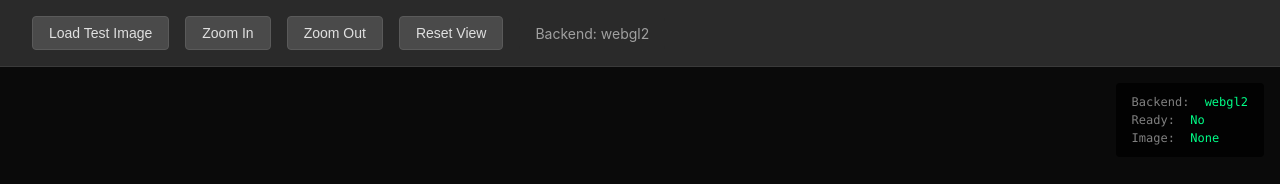
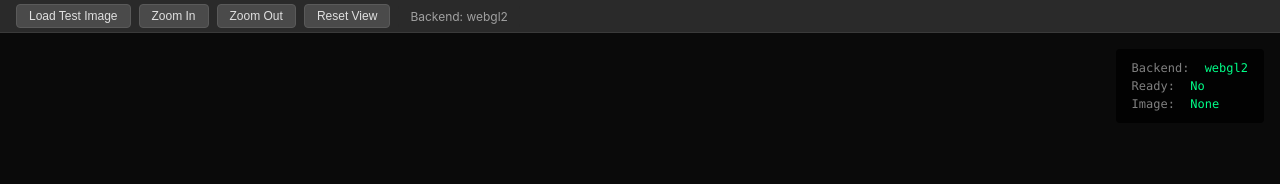
Before and after one commit to TesseraCore/Tessera, a website built with Vite: page demo/index.html in a window 1280 px wide. Built offline with nearby package versions, Linux system fonts and the light colour scheme.

Commit message:
refactor(demo): adjust styling for controls and buttons in demo application
- Update padding and gap for controls to improve layout
- Reduce button padding and font size for a more compact design
- Modify info section padding and font size for consistency

```diff
--- a/demo/index.html
+++ b/demo/index.html
@@ -22,23 +22,23 @@
     }
 
     .controls {
-      padding: 1rem 2rem;
+      padding: 0.25rem 1rem;
       background: #2a2a2a;
       border-bottom: 1px solid #3a3a3a;
       display: flex;
-      gap: 1rem;
+      gap: 0.5rem;
       flex-wrap: wrap;
       align-items: center;
     }
 
     button {
-      padding: 0.5rem 1rem;
+      padding: 0.25rem 0.75rem;
       background: #4a4a4a;
       border: 1px solid #5a5a5a;
       color: #e0e0e0;
       border-radius: 4px;
       cursor: pointer;
-      font-size: 0.875rem;
+      font-size: 0.75rem;
       transition: background 0.2s;
     }
 
@@ -56,10 +56,10 @@
     }
 
     .info {
-      padding: 0.5rem 1rem;
+      padding: 0.25rem 0.75rem;
       background: #2a2a2a;
       border-radius: 4px;
-      font-size: 0.875rem;
+      font-size: 0.75rem;
       color: #a0a0a0;
     }
 
```
